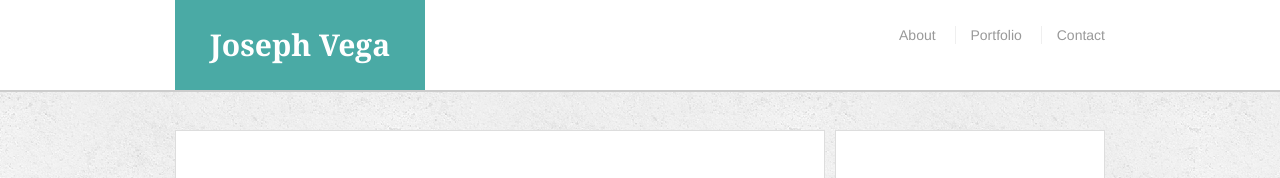
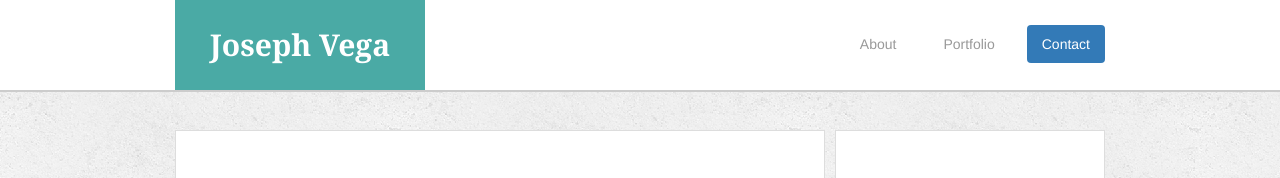
Before and after one commit to j03v3g4/Bootstrap-Portfolio, a plain HTML site: page contact.html in a window 1280 px wide. Shown: the top 178 px of the page. Drawn offline with nearby package versions, Linux system fonts and the light colour scheme.

Commit message:
Nav pills

```diff
--- a/contact.html
+++ b/contact.html
@@ -15,9 +15,11 @@
     <div class="container">
       <a href="index.html" id="logo">Joseph Vega</a>
       <nav>
-        <a href="index.html">About</a>
-        <a href="portfolio.html">Portfolio</a>
-        <a href="contact.html">Contact</a>
+          <ul class="nav nav-pills">
+              <li role="presentation"><a href="index.html">About</a></li>
+              <li role="presentation"><a href="portfolio.html">Portfolio</a></li>
+              <li role="presentation" class="active"><a href="contact.html">Contact</a></li>
+          </ul>
       </nav>
     </div>
   </header>
```
Also changed, not shown: index.html (+5 -3 lines), portfolio.html (+5 -3 lines).
